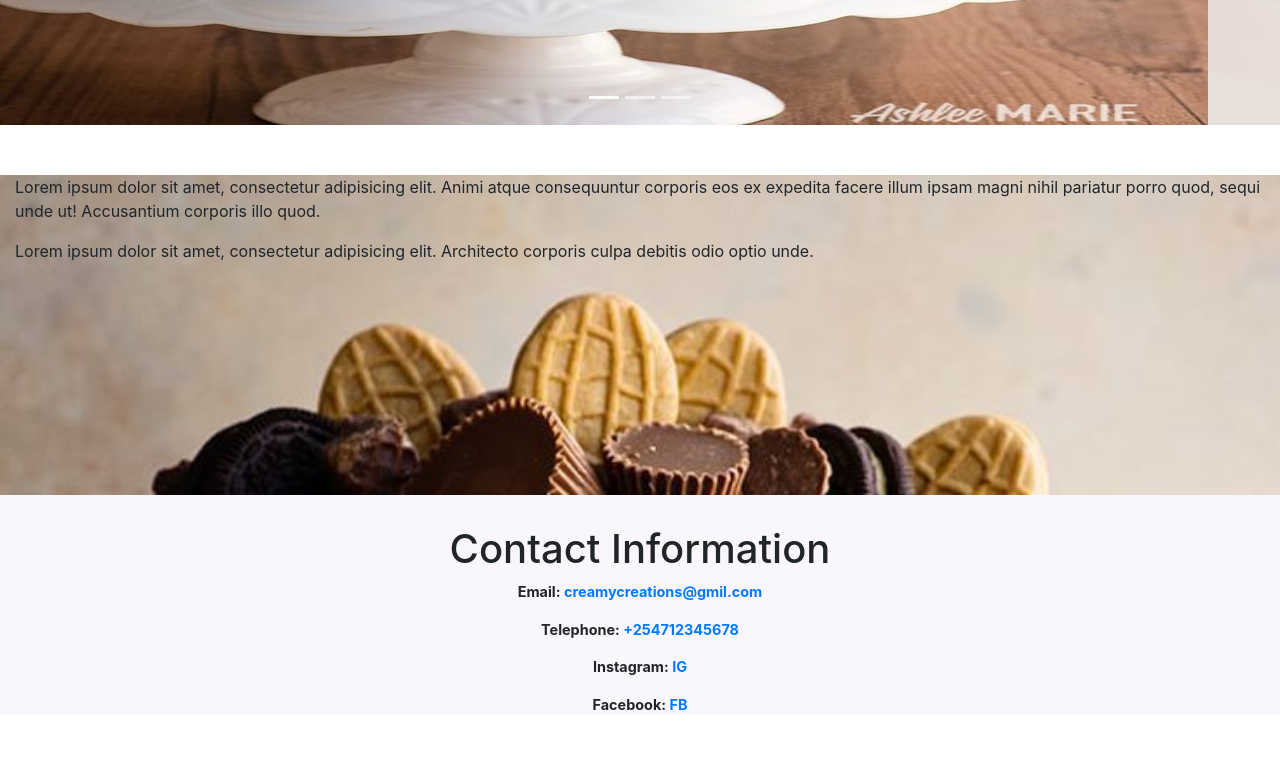
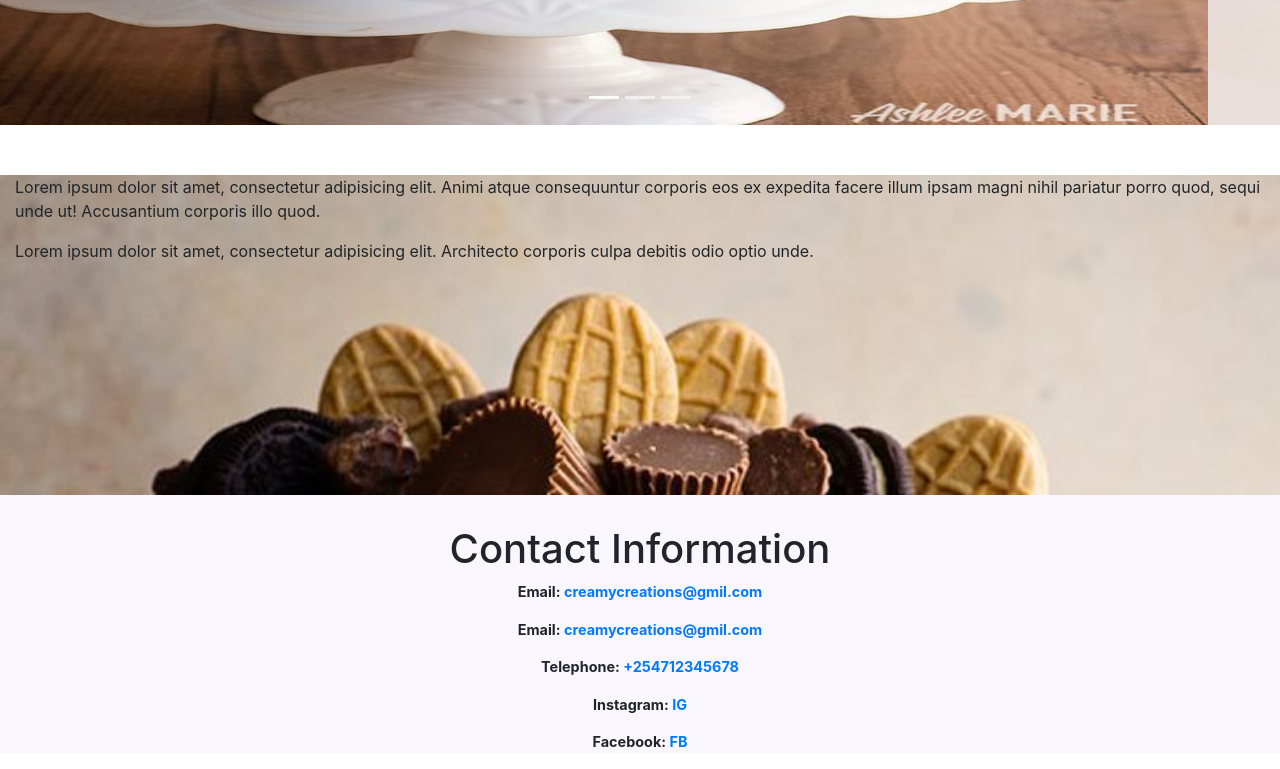
Before and after one commit to Millicent-Wangui/test_github_hosting, a plain HTML site: page index.html in a window 1280 px wide. Shown: the part 651-1420 px from the top of the page. Before the commit the page ends 1382 px from the top, so only its background shows below. Drawn offline with nearby package versions, Linux system fonts and the light colour scheme.

Commit message:
edited index page

```diff
--- a/index.html
+++ b/index.html
@@ -86,6 +86,7 @@
     <div class="container-fluid">
         <h1>Contact Information</h1>
         <p>Email: <a href="">creamycreations@gmil.com</a></p>
+        <p>Email: <a href="">creamycreations@gmil.com</a></p>
         <p>Telephone:  <a href="">+254712345678</a></p>
         <p>Instagram: <a href="https://www.instagram.com/?hl=en">IG</a></p>
         <P>Facebook: <a href="https://www.facebook.com/">FB</a></P>
```
